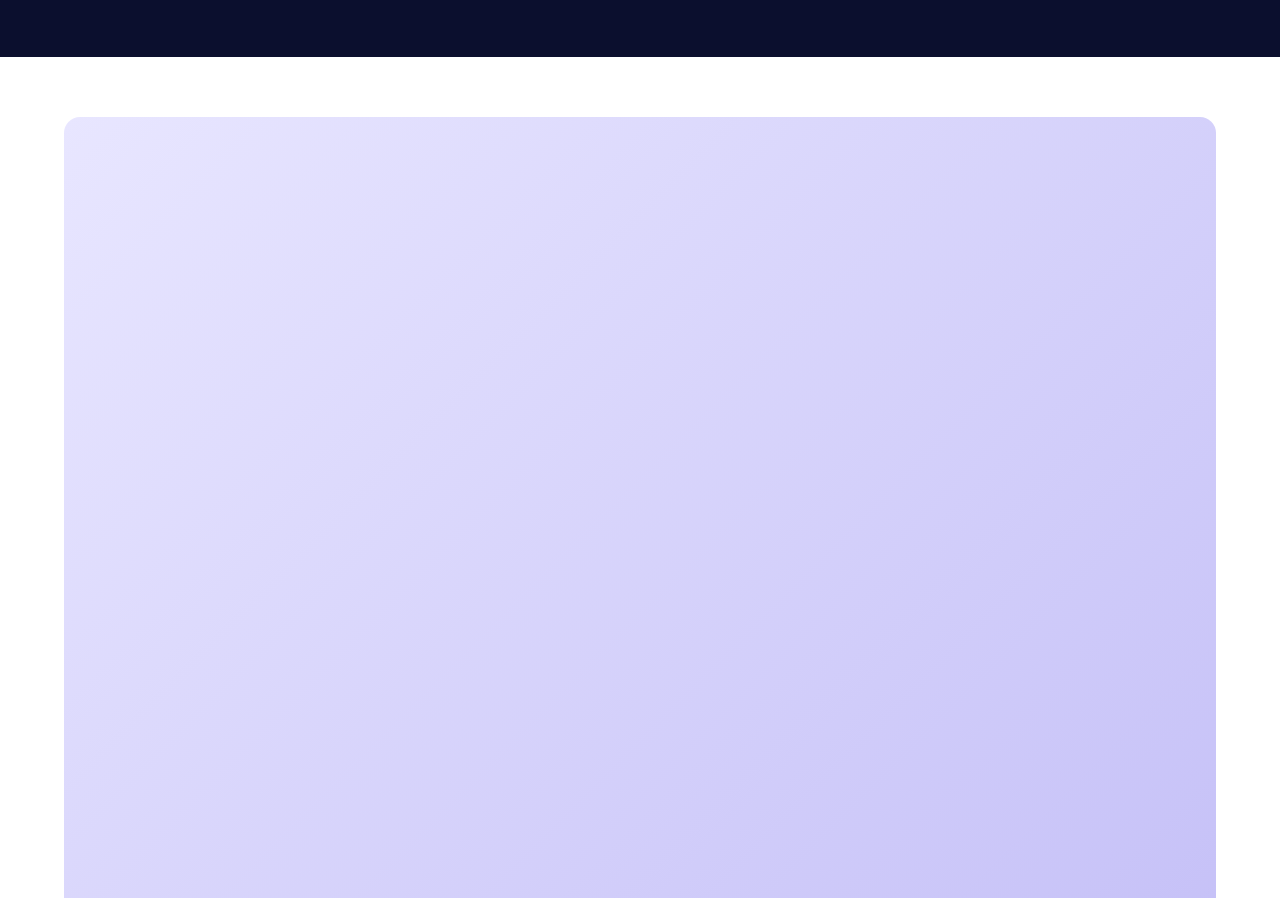
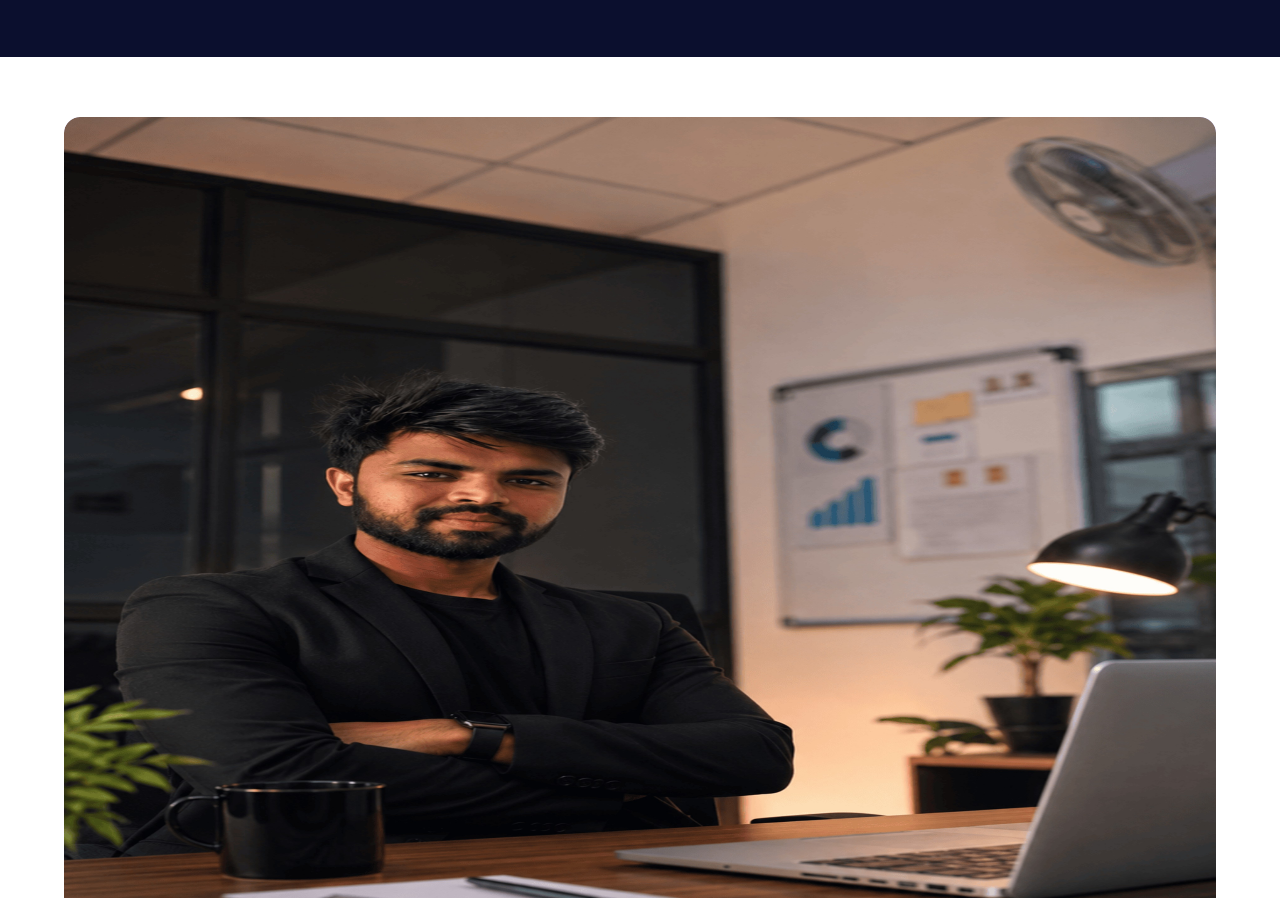
Before and after one commit to akash-digital/digitall, a plain HTML site: page index.html in a window 1280 px wide. Shown: the part 765-1663 px from the top of the page. Drawn offline with Linux system fonts and the light colour scheme.

Commit message:
Update index.html

```diff
--- a/index.html
+++ b/index.html
@@ -90,6 +90,7 @@
   <div class="about-grid">
     <div class="about-img-wrap">
       <div class="about-img-placeholder">
+	 <img src="background.jpg" class="about-img-placeholder">
 
       </div>
       <div class="about-badge">
```
